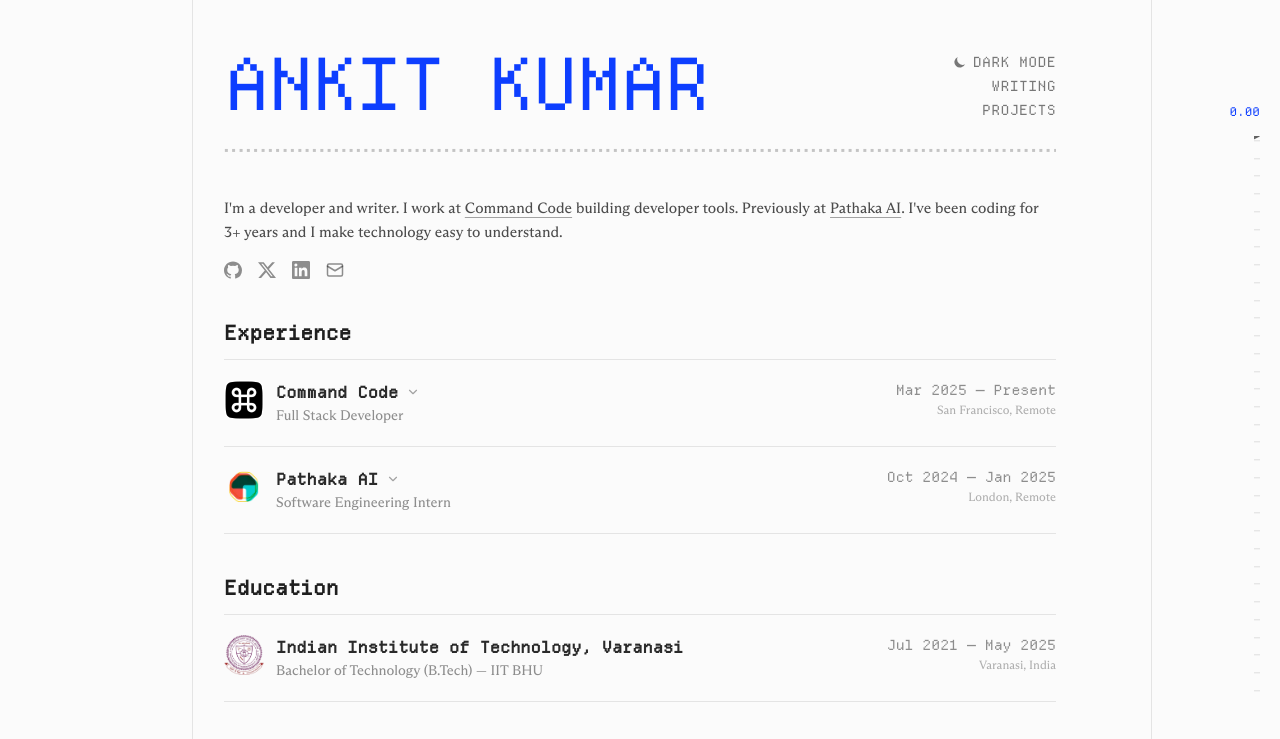
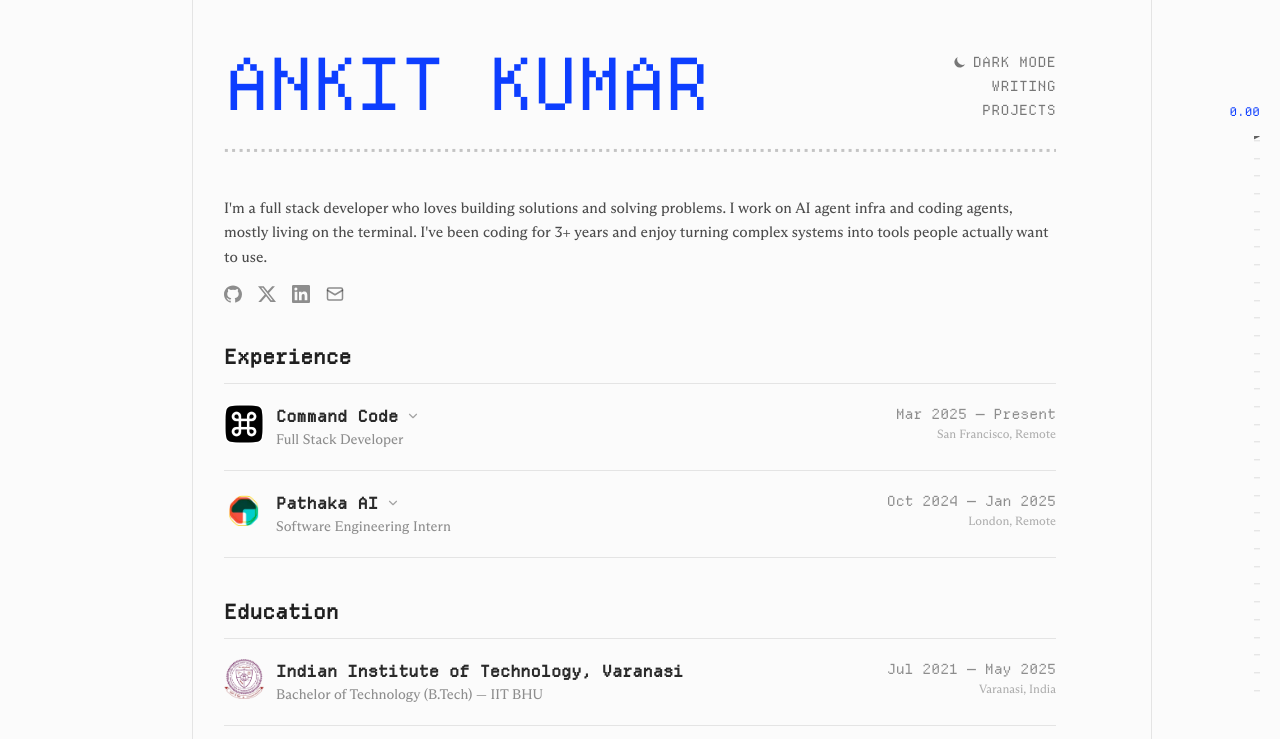
Before and after one commit to arre-ankit/ankitkr, an Astro site: page / in a window 1280 px wide. Shown: the top 739 px of the page. Built offline with nearby package versions, Linux system fonts and the light colour scheme; Astro itself is replaced by a stand-in of ours.

Commit message:
docs: update intro

```diff
--- a/src/pages/index.astro
+++ b/src/pages/index.astro
@@ -18,7 +18,7 @@
   <div class="space-y-10 px-5 sm:px-8 pb-12 pt-0">
       <div class="space-y-4 text-brand-text/80 leading-relaxed text-[15px]">
         <p>
-          I'm a developer and writer. I work at <a href="https://commandcode.ai" class="underline underline-offset-4 decoration-brand-text/40 hover:decoration-current hover:text-[#0D3EFF] dark:hover:text-[#FF5F1F] transition-colors">Command Code</a> building developer tools. Previously at <a href="https://www.pathaka.ai/" class="underline underline-offset-4 decoration-brand-text/40 hover:decoration-current hover:text-[#0D3EFF] dark:hover:text-[#FF5F1F] transition-colors">Pathaka AI</a>. I've been coding for 3+ years and I make technology easy to understand.
+          I'm a full stack developer who loves building solutions and solving problems. I work on AI agent infra and coding agents, mostly living on the terminal. I've been coding for 3+ years and enjoy turning complex systems into tools people actually want to use.
         </p>
         <SocialLinks size={18} />
       </div>
```
